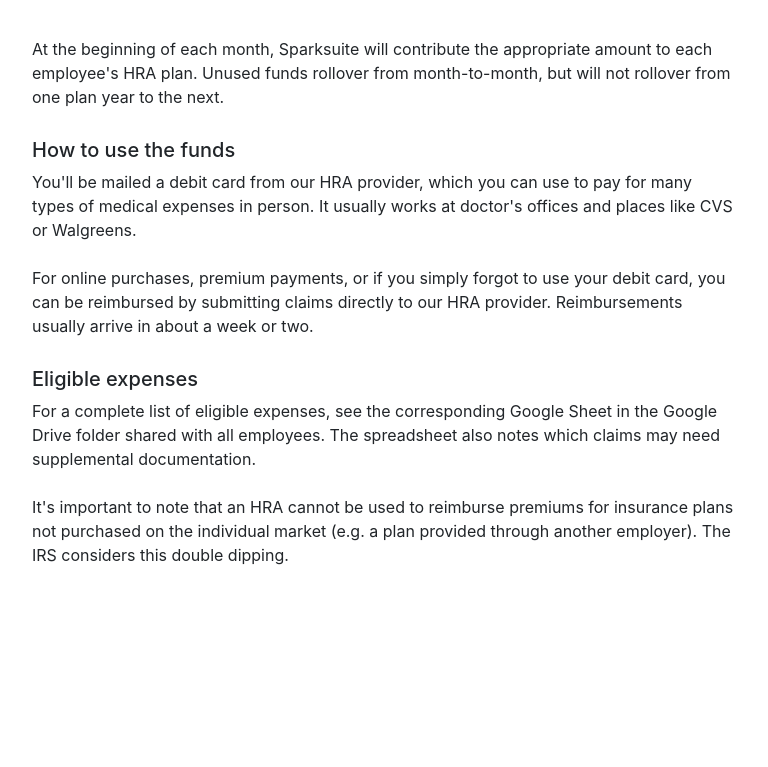
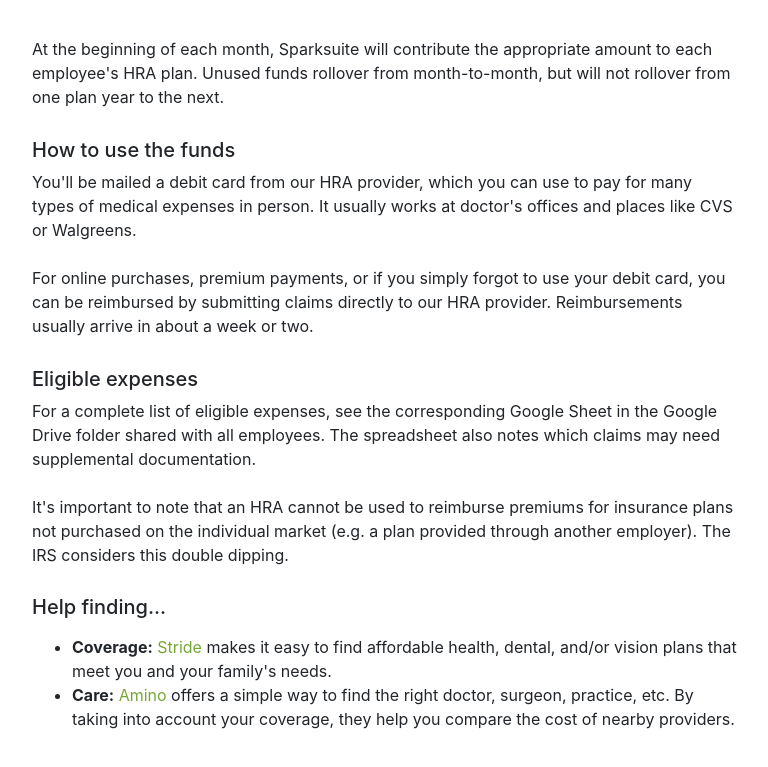
Before and after one commit to sparksuite/employee-handbook, a plain HTML site: page benefits/health.html in a window 1280 px wide. Shown: the part 1080-1847 px from the top of the page, without its empty margins (255-1023 px from the left). Before the commit the page ends 1687 px from the top, so only its background shows below. Drawn offline with nearby package versions, Linux system fonts and the light colour scheme.

Commit message:
Add "help finding..." section to health page

```diff
--- a/benefits/health.html
+++ b/benefits/health.html
@@ -89,6 +89,15 @@
 
 					It's important to note that an HRA cannot be used to reimburse premiums for insurance plans not purchased on the individual market (e.g. a plan provided through another employer). The IRS considers this double dipping.
 				</p>
+
+				<h5>Help finding...</h5>
+
+				<p>
+					<ul>
+						<li><strong>Coverage:</strong> <a href="https://www.stridehealth.com/" target="_blank">Stride</a> makes it easy to find affordable health, dental, and/or vision plans that meet you and your family's needs.</li>
+						<li><strong>Care:</strong> <a href="https://amino.com/" target="_blank">Amino</a> offers a simple way to find the right doctor, surgeon, practice, etc. By taking into account your coverage, they help you compare the cost of nearby providers.</li>
+					</ul>
+				</p>
 			</div>
 		</div>
 	</div>
```
